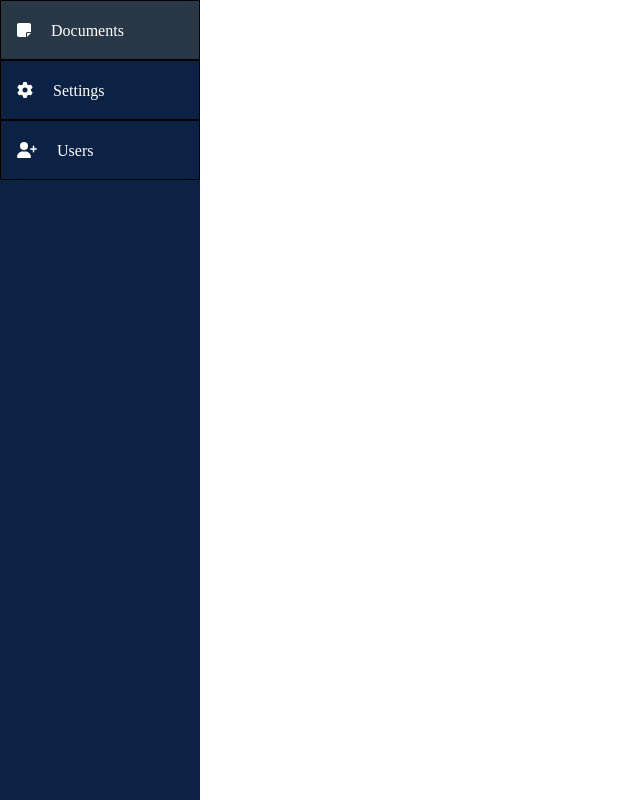
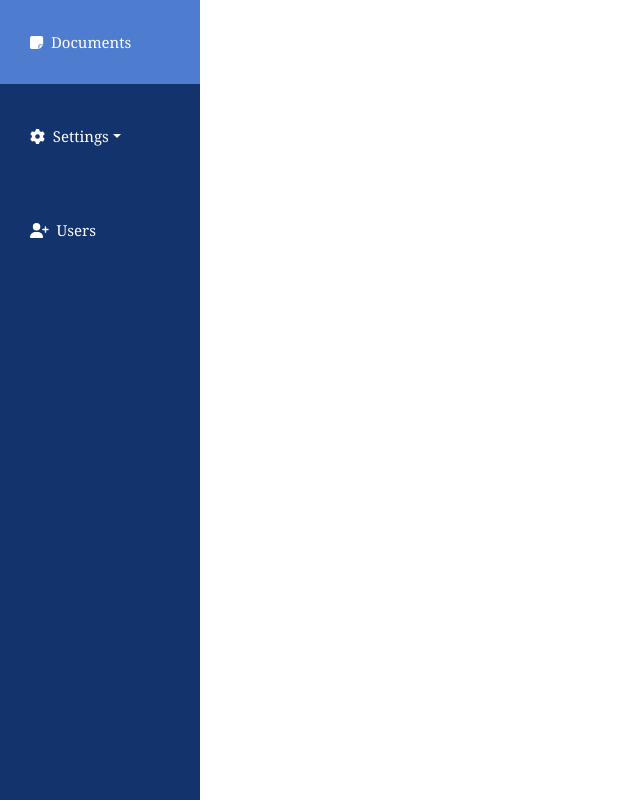
Before and after one commit to megaloria/CHEDRO-DTMS-Frontend, a React (Create React App) app: page / in a window 1280 px wide. Shown: the top 800 px of the page, without its empty margins (0-640 px from the left). Built offline with nearby package versions, Linux system fonts and the light colour scheme.

Commit message:
creating sidebar season 2

```diff
--- a/src/units/Sidebar/Sidebar.css
+++ b/src/units/Sidebar/Sidebar.css
@@ -5,37 +5,28 @@ body{
 .Sidebar {
     height: 200vh;
     width: 200px;
-   background-color: #0c2245;
+    background-color: #13336d;
 }
 
-.SidebarList {
-    height: auto;
-    padding: 0;
+.flex{
+    font-family:Georgia, 'Times New Roman', Times, serif;
+    gap: 10px;
+}
+.dropdown-toggle::after {
+    color:white
+}
+
+.flex1.nav-link{
+    padding: 30px;
     width: 100%;
 }
-.SidebarList .row{
 
-    width: 100%;
-    height:  60px;
-    border: 1px solid black;
-    list-style-type: none;
-    margin: 0%;
-    display: flex;
-    flex-direction: row;
-    color: white;
-    justify-content: center;
-    align-items: center;
-    font-family: 'Times New Roman', Times, serif;
+#nav-dropdown{
+    padding: 30px;
+    width: 200px;
 }
-.SidebarList .row:hover{
-    cursor: pointer;
-    background-color: #293846;
+.flex1:hover {
+    background: #4e7ccf;
+    transition: all 1.5s;
+
 }
-
-.row #icon{
-margin-top: 2px;
-}
-
-.row #title {
-    flex:10%;
-}
--- a/src/units/Sidebar/Sidebar.js
+++ b/src/units/Sidebar/Sidebar.js
@@ -1,31 +1,25 @@
 import React  from 'react';
 import "./Sidebar.css";
-import  SidebarData from './SidebarData'
-import { FontAwesomeIcon } from '@fortawesome/react-fontawesome'
-import {
+import { faGear, faNoteSticky, faTimes, faUserPlus } from '@fortawesome/free-solid-svg-icons'
+import NavDropdown from 'react-bootstrap/NavDropdown';
+import Nav from 'react-bootstrap/Nav';
+import { FontAwesomeIcon } from '@fortawesome/react-fontawesome';
 
-} from 'react-bootstrap'
+    function Sidebar() {
+        return(
 
-function Sidebar() {
-    return(
-     <div className="Sidebar">
-        <ul className="SidebarList">
-            {SidebarData.map((val, key) => {
-            return (
-            <li key={key}
-            className="row"
-            onClick={()=>{
-                window.location.pathname = val.link;
-                }}
-                >
-                <div id="icon">
-                &nbsp;<FontAwesomeIcon icon={val.icon}/>&nbsp;&nbsp;&nbsp;&nbsp;&nbsp;{val.title}
-                </div>
-            </li>
-            );
-            })}
-        </ul>
-    </div>
-    );
-}
-export default Sidebar;
+            <div className="Sidebar">
+                <Nav defaultActiveKey="/home" className="flex">
+                    <Nav.Link a href="/document" className="flex1"><span style={{color:'white',fontSize:'15px'}}><FontAwesomeIcon icon = {faNoteSticky} />&nbsp;&nbsp;Documents</span></Nav.Link>
+                        <NavDropdown title= {<span style={{color:'white',fontSize:'15px'}}><FontAwesomeIcon icon ={faGear} />&nbsp;&nbsp;Settings</span>}  id="nav-dropdown" className="flex1">
+                            <NavDropdown.Item eventKey="4.1">Document Type</NavDropdown.Item>
+                            <NavDropdown.Divider />
+                            <NavDropdown.Item eventKey="4.2">HEIs</NavDropdown.Item>
+                        </NavDropdown>
+                    <Nav.Link href="/users" className="flex1">{<span style={{color:'white',fontSize:'15px'}}><FontAwesomeIcon icon = {faUserPlus}/>&nbsp;&nbsp;Users</span>}</Nav.Link>
+                </Nav>
+            </div>
+        );
+    }
+
+export default Sidebar
--- a/src/units/Sidebar/SidebarData.js
+++ /dev/null
@@ -1,26 +0,0 @@
-import React  from 'react';
-import { FontAwesomeIcon } from '@fortawesome/react-fontawesome'
-import { faGear, faNoteSticky, faUserPlus } from '@fortawesome/free-solid-svg-icons'
-
-
- const SidebarData = [
-    {
-        title:"Documents",
-        icon: faNoteSticky,
-        link:"/documents"
-    },
-    {
-        title:"Settings",
-        icon: faGear,
-        link:"/sample",
-    },
-    {
-        title:"Users",
-        icon: faUserPlus,
-        link:"/Users"
-    }
-]
-
-
-
-export default SidebarData
```
